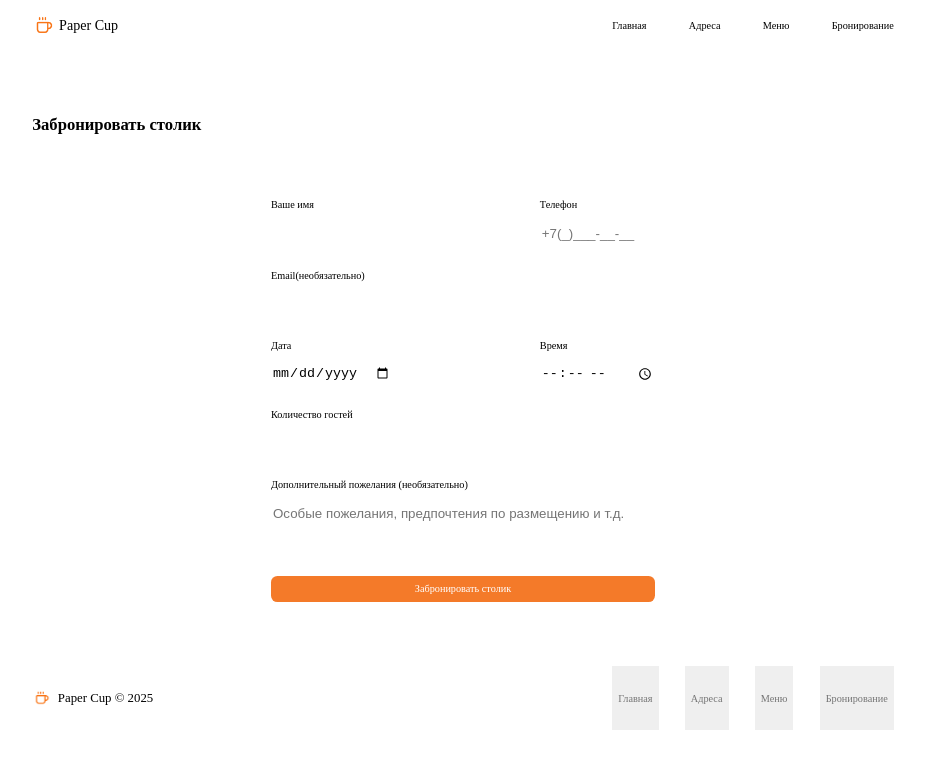
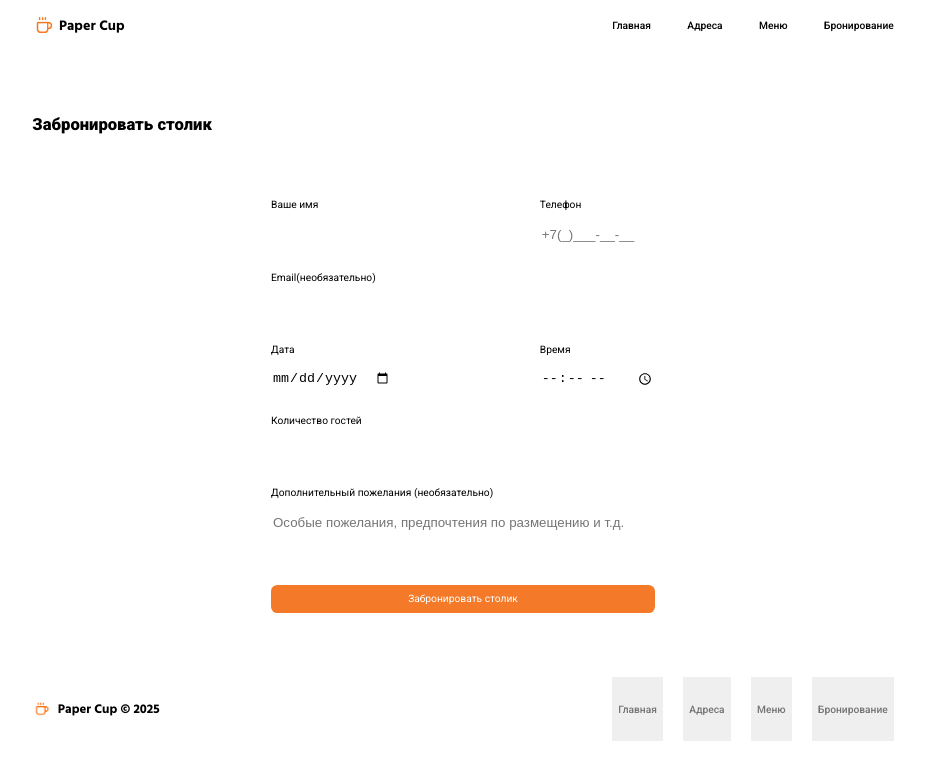
Before and after one commit to DAR47/papercup, a plain HTML site: page reserve.html in a window 1280 px wide. Shown: the whole page, without its empty margins (177-1102 px from the left). Drawn offline with Linux system fonts and the light colour scheme; the site is published under a folder, as on GitHub Pages, so addresses that start at the root find nothing.

Commit message:
Update style.css

```diff
--- a/style.css
+++ b/style.css
@@ -1,10 +1,10 @@
 @font-face{
     font-family: Mytitle;
-    src: url(/Fonts/HindSiliguri-Bold.ttf)
+    src: url(Fonts/HindSiliguri-Bold.ttf)
 }
 @font-face{
     font-family: MyRoboto;
-    src: url(/Fonts/Roboto-VariableFont_wdth\,wght.ttf)
+    src: url(Fonts/Roboto-VariableFont_wdth\,wght.ttf)
 }
 button{
     cursor: pointer;
@@ -78,7 +78,7 @@ button{
     justify-content: center;
     align-items: center;
     flex-direction:column ;
-    background-image: url(/Imgs/intro.png);
+    background-image: url(Imgs/intro.png);
     background-repeat: no-repeat;
     background-position: center;
     background-size: cover;
```
